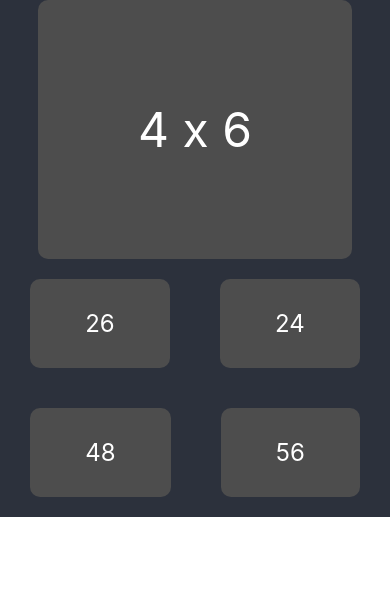
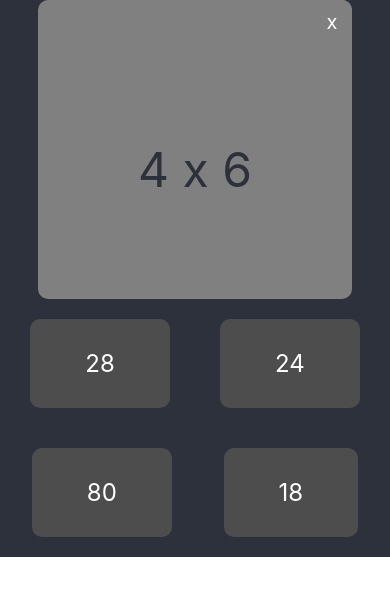
Before and after one commit to ChrisWhisker/flash-math, a React Native app: screen / in a window 390 px wide. Shown: the top 596 px of the page. Built offline with nearby package versions, Linux system fonts and the light colour scheme.

Commit message:
Move flash card into separate file

```diff
--- a/App.js
+++ b/App.js
@@ -1,26 +1,36 @@
 import React, {useState} from 'react';
 import { StyleSheet, View, Text, TouchableOpacity} from 'react-native';
+import FlashCard from './components/FlashCard';
 
 const App = () => {
+  const [choices, setChoices] = useState([ 4*7, 24, Math.floor(Math.random() * 100) + 1, 6*3, ]);
 
-  const [choices, setChoices] = useState([ 26, 24, 48, 56, ]);
+  function onButtonPress(title) {
+    alert(`Button ${title} pressed`);
+  }
+
+  return (
+    <View flexDirection={'column'} flex={1}>
+      <View style={styles.questionContainer}>
+        <FlashCard />
+      </View>
+      <View style={styles.choicesContainter}>
+        {choices.map((item) => (
+          <TouchableOpacity style={styles.button} key={item}>
+          <Text style={styles.buttonText}>{item}</Text>
+          </TouchableOpacity>
+        ))}
+      </View>
+
+    </View>
+  );
+};
 
 const styles = StyleSheet.create({
   questionContainer: {
     flex: 2,
     backgroundColor: '#2c313c',
     justifyContent: 'center',
-    },
-    flashCard: {
-      backgroundColor: '#4d4d4d',
-      alignSelf: 'center',
-      borderRadius: 10,
-    },
-    questionText: {
-      textAlign: 'center',
-      fontSize: 48, // Adjust the size of the '4 x 6' text
-      color: 'white', // Customize the text color
-      padding: 100,
   },
   choicesContainter: {
     flexDirection: 'row',
@@ -42,27 +52,4 @@ const App = () => {
   },
 });
 
-  function onButtonPress(title) {
-    alert(`Button ${title} pressed`);
-  }
-
-  return (
-    <View flexDirection={'column'} flex={1}>
-      <View style={styles.questionContainer}>
-        <View style={styles.flashCard}>
-          <Text style={styles.questionText}>4 x 6</Text>
-        </View>
-      </View>
-
-      <View style={styles.choicesContainter}>
-        {choices.map((item) => (
-          <TouchableOpacity style={styles.button} key={item}>
-            <Text style={styles.buttonText}>{item}</Text>
-          </TouchableOpacity>
-        ))}
-      </View>
-    </View>
-  );
-};
-
 export default App;
--- /dev/null
+++ b/components/FlashCard.js
@@ -0,0 +1,40 @@
+import React from 'react';
+import { StyleSheet, View, Text, TouchableOpacity} from 'react-native';
+
+export default function FlashCard() {
+    return (
+    <View style={styles.flashCard}>
+        <TouchableOpacity style = {styles.closeButton}>
+            <Text style = {styles.closeButtonText}>x</Text>
+        </TouchableOpacity>
+        <Text style={styles.flashCardText}>4 x 6</Text>
+    </View>
+    );
+}
+
+const styles = StyleSheet.create({
+    flashCard: {
+        backgroundColor: 'grey',
+        alignSelf: 'center',
+        borderRadius: 10,
+    },
+    flashCardText: {
+        textAlign: 'center',
+        fontSize: 48,
+        color: '#2c313c',
+        padding: 100,
+    },
+    closeButton: {
+        alignSelf: 'flex-end',
+        backgroundColor: 'grey',
+        borderRadius: 10,
+        width: 40,
+        height: 40,
+    },
+    closeButtonText: {
+        fontSize: 20,
+        textAlign: 'center',
+        color: 'white',
+        padding: 10,
+    },
+});
```
Lines whose indentation alone changed are shown as unchanged.
